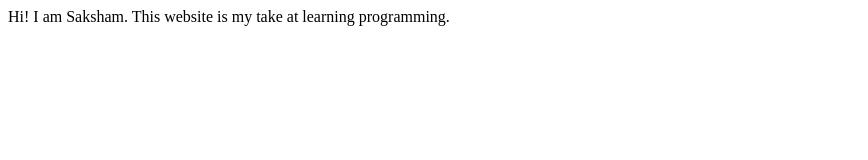
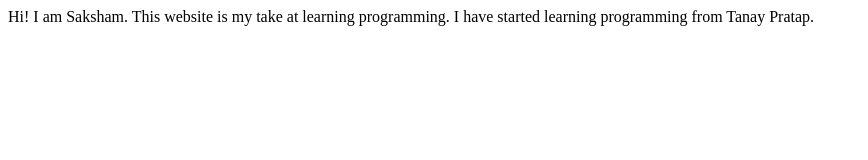
Before and after one commit to saksham-sankhla/sakshamsankhla-site, a plain HTML site: page index.html in a window 1280 px wide. Shown: the whole page, without its empty margins (0-868 px from the left). Drawn offline with Linux system fonts and the light colour scheme.

Commit message:
updated <body>

```diff
--- a/index.html
+++ b/index.html
@@ -9,5 +9,6 @@
 <body>
     Hi! I am Saksham.
     This website is my take at learning programming.
+    I have started learning programming from Tanay Pratap.
 </body>
 </html>
```
